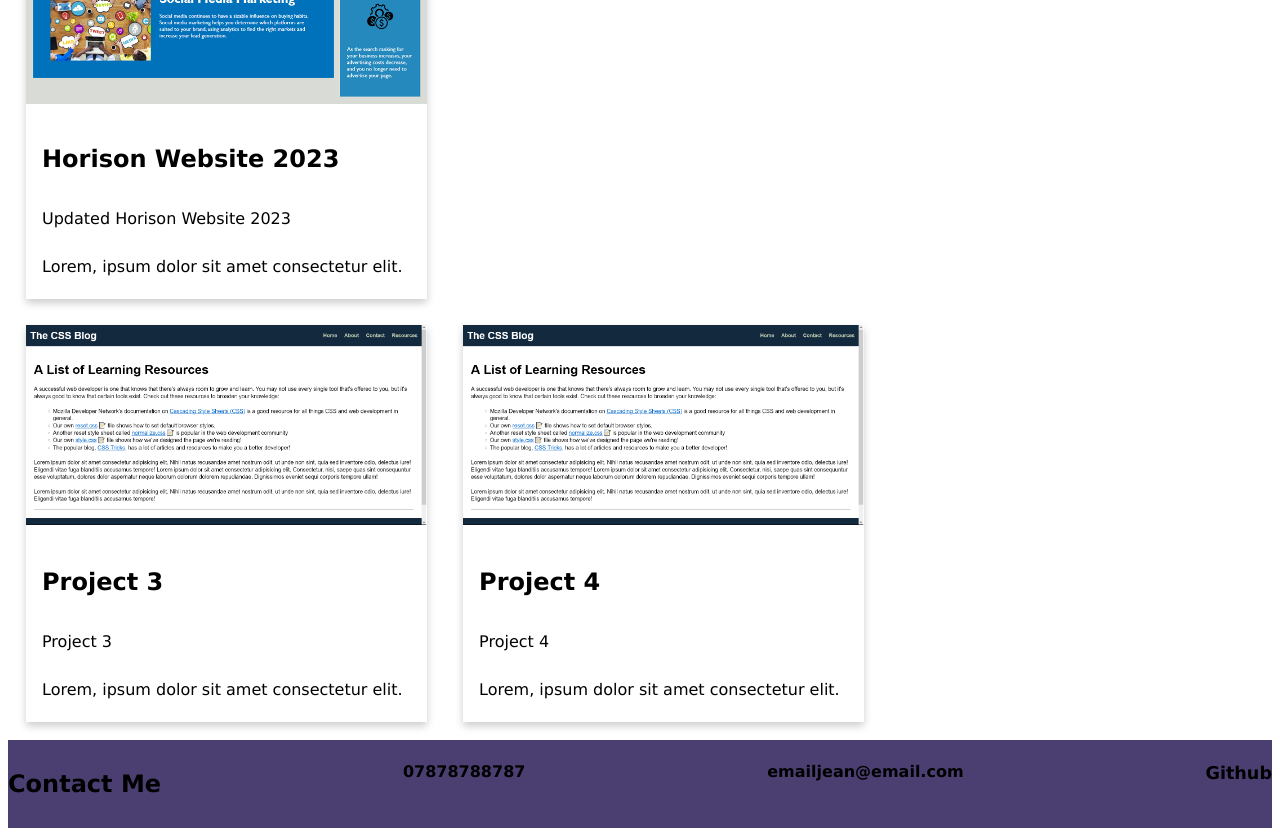
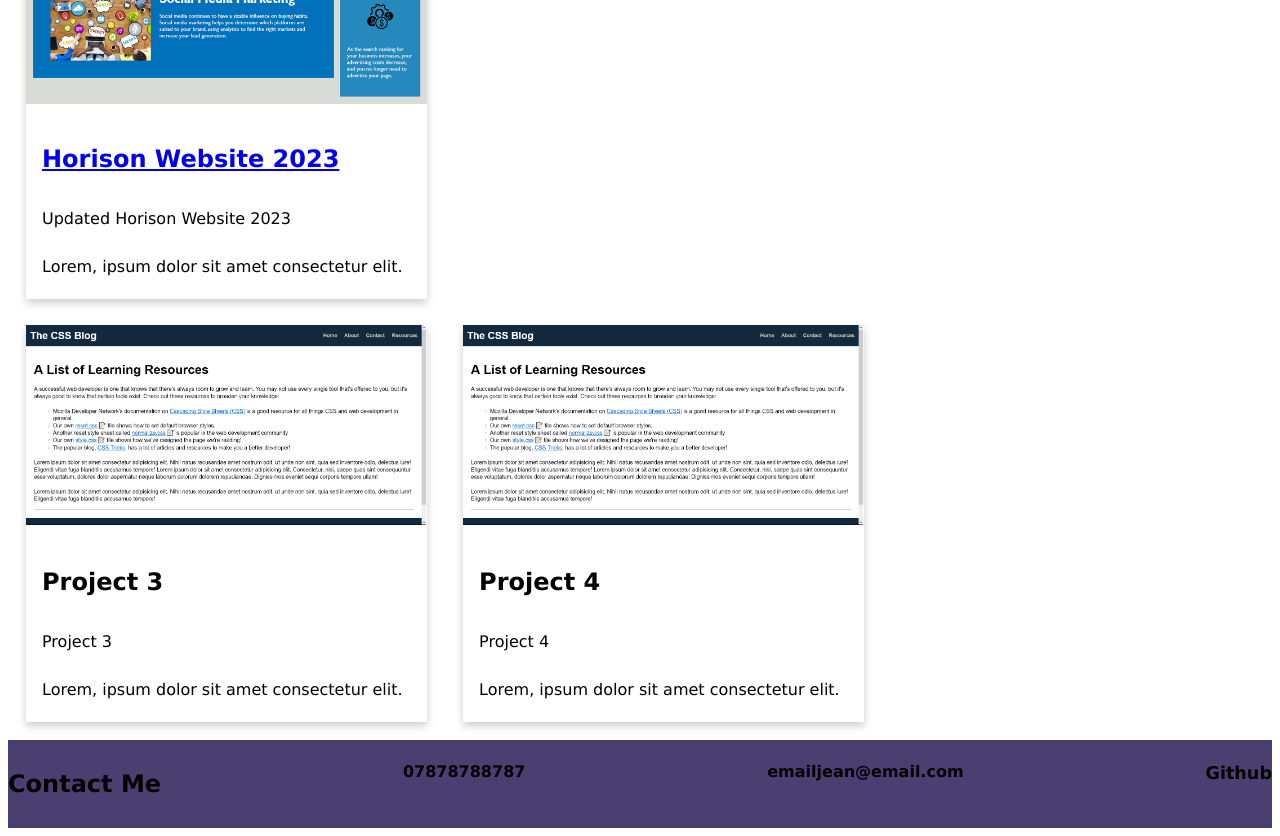
Before and after one commit to Jeanj22/jeanc_portfolio, a plain HTML site: page index.html in a window 1280 px wide. Shown: the part 1260-2096 px from the top of the page. Drawn offline with Linux system fonts and the light colour scheme.

Commit message:
updated README

```diff
--- a/index.html
+++ b/index.html
@@ -60,8 +60,8 @@
   <div class="column">
     <div class="card">
       <img src="./images/horison_screenshot.png" alt="horison website screenshot" style="width:100%">
-      <div class="container">
-        <h2>Horison Website 2023</h2>
+       <div class="container">
+        <a href="https://jeanj22.github.io/Horiseon-Website-/"><h2>Horison Website 2023</h2></a>
         <p class="title">Updated Horison Website 2023</p>
         <p>Lorem, ipsum dolor sit amet consectetur elit.</p>
            </div>
```
Also changed, not shown: images/jeanc_portfolio_screenshot.png (added), 1 other file.
